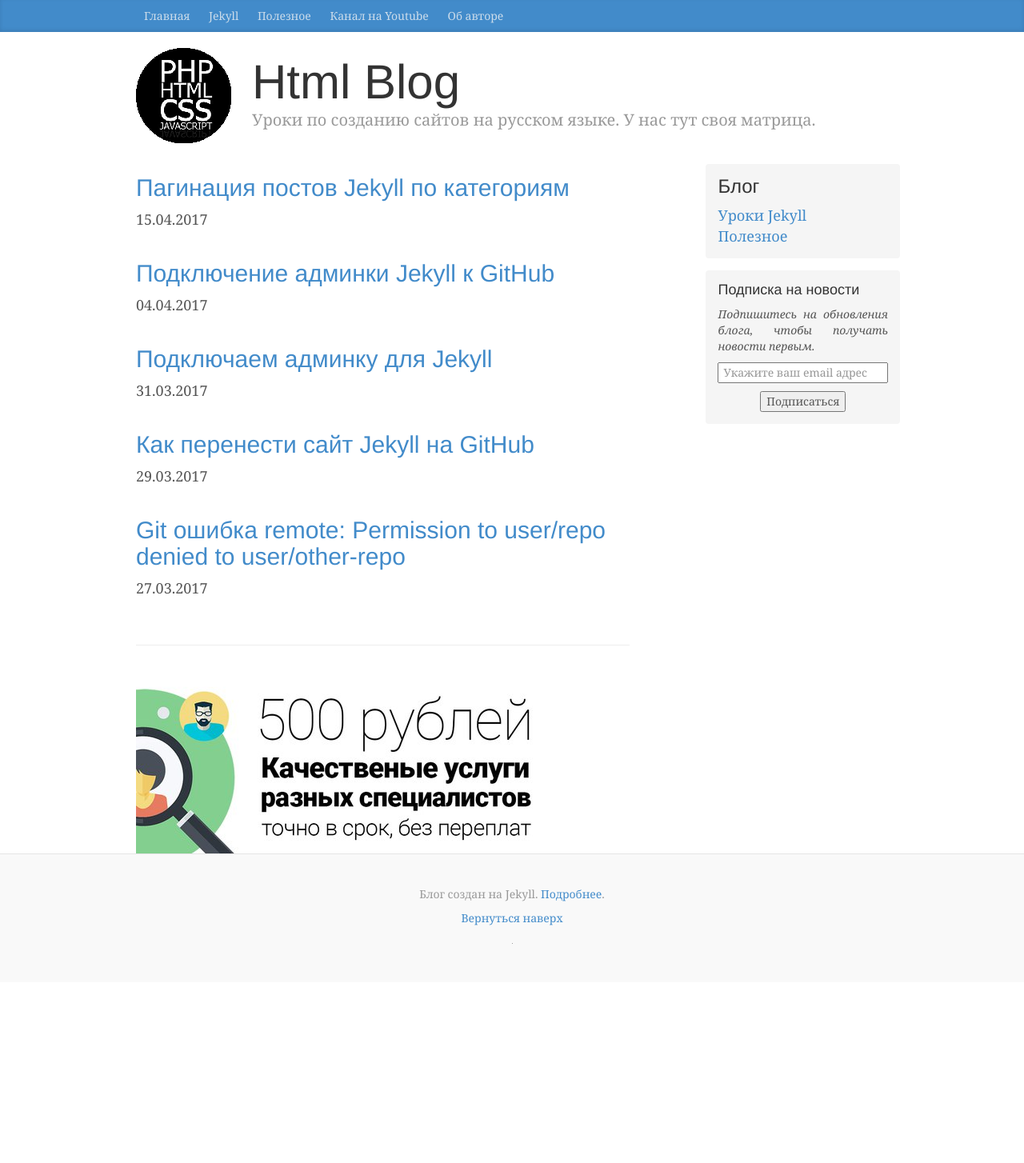
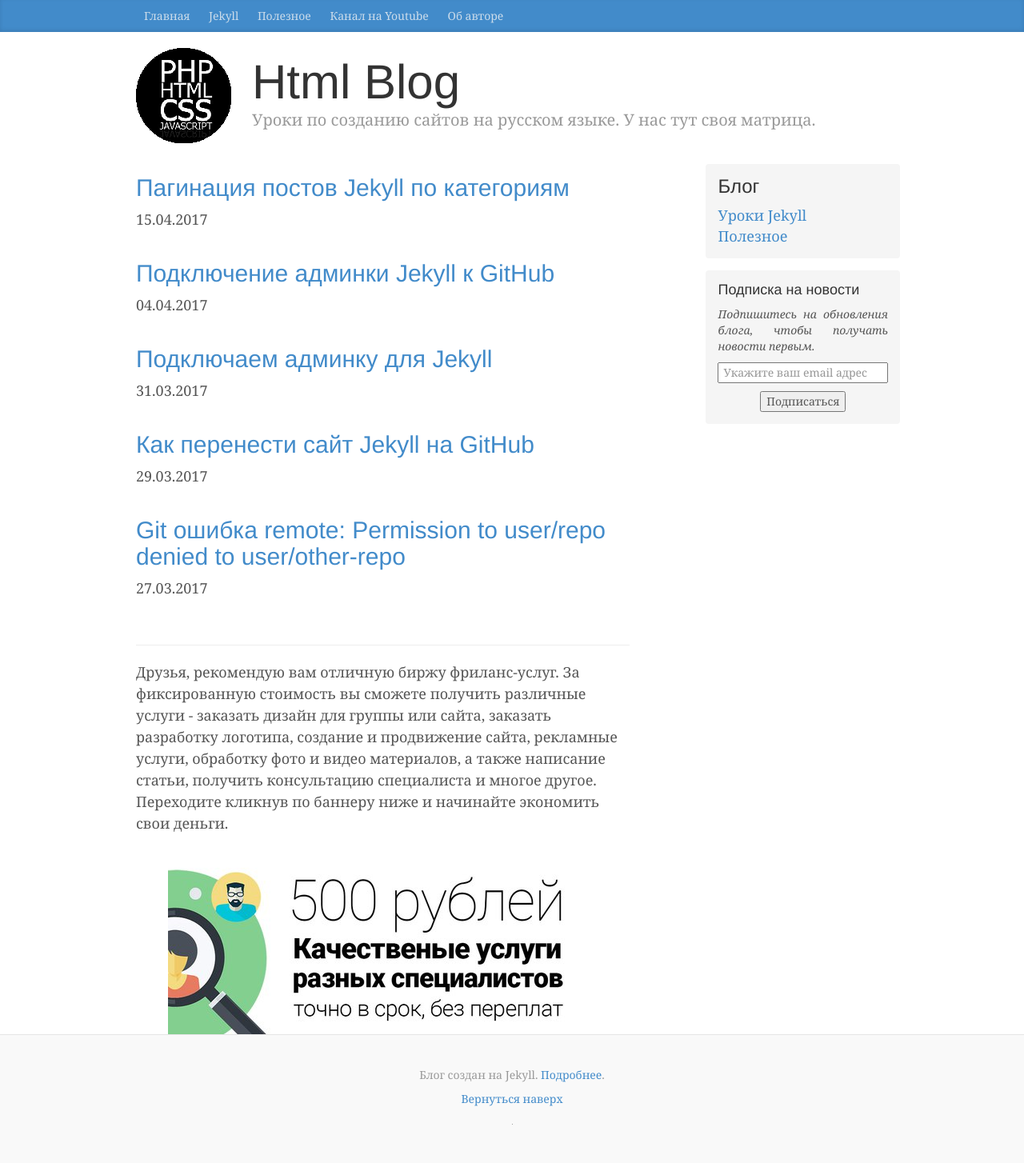
Before and after one commit to htmlblog/htmlblog.github.io, a Jekyll site: the page built from index.html, in a window 1280 px wide. Shown: the whole page at 80% size. Built offline with Jekyll 4.4.1, drawn with Linux system fonts in a browser that asks for light colours; the list of posts is cut into pages by our own code; comment, search, counter and statistics services are not loaded; before the commit the page ends 1228 px from its top, so only the background shows below that.

Commit message:
Update index.html
add text

```diff
--- a/index.html
+++ b/index.html
@@ -54,6 +54,13 @@
 </div>
 {% endif %}
 
-<div>
+<p>
+  <span>
+    Друзья, рекомендую вам отличную биржу фриланс-услуг.
+    За фиксированную стоимость вы сможете получить различные услуги - заказать дизайн для группы или сайта, заказать разработку логотипа, создание и продвижение сайта, рекламные услуги, обработку фото и видео материалов, а также написание статьи, получить консультацию специалиста и многое другое.
+    Переходите кликнув по баннеру ниже и начинайте экономить свои деньги.
+  </span>
+</p>
+<div style="text-align: center;">
   <a href="https://умеювсе.рф/?pa=4602" target="_blank" rel="nofollow"><img src="/uploads/umejuvse.jpg"></a>
 </div>
```
